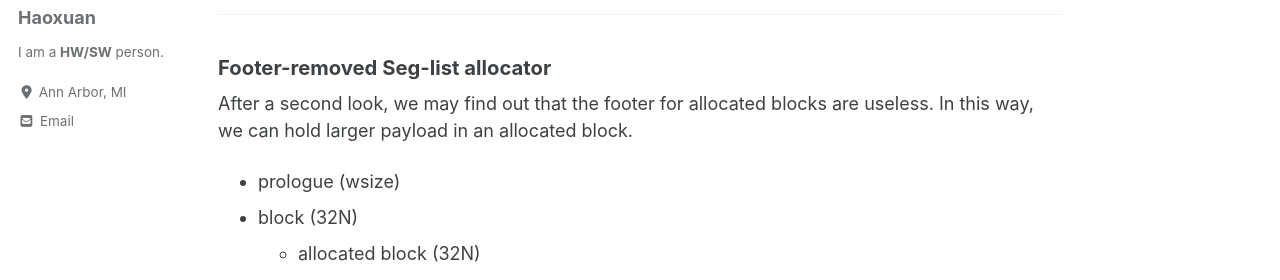
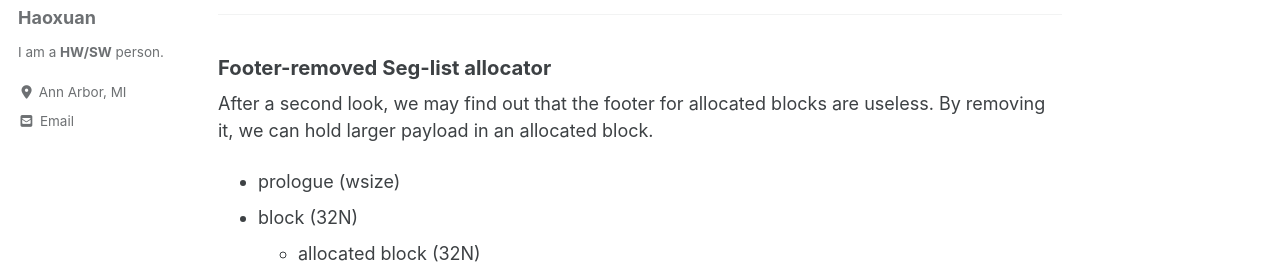
Before and after one commit to hxzhu9819/homepage, a Jekyll site: the page built from _posts/2020-10-30-Malloclab-Reflections.md, in a window 1280 px wide and 900 px high, scrolled down 5803 px. Shown: the part 167-447 px from the top of the window. Built offline with Jekyll 4.4.1, drawn with Linux system fonts in a browser that asks for light colours; cached includes are drawn as plain includes; nearby versions of some CDN libraries.

Commit message:
malloclab init commit

```diff
--- a/_posts/2020-10-30-Malloclab-Reflections.md
+++ b/_posts/2020-10-30-Malloclab-Reflections.md
@@ -186,7 +186,7 @@ Welcome to the actual coding part! From this section, I will organize the rest a
 ## Phase 2: Final submission
 
 ### Footer-removed Seg-list allocator
-After a second look, we may find out that the footer for allocated blocks are useless. In this way, we can hold larger payload in an allocated block.
+After a second look, we may find out that the footer for allocated blocks are useless. By removing it, we can hold larger payload in an allocated block.
 * prologue (wsize)
 * block (32N)
   * allocated block (32N)
```
